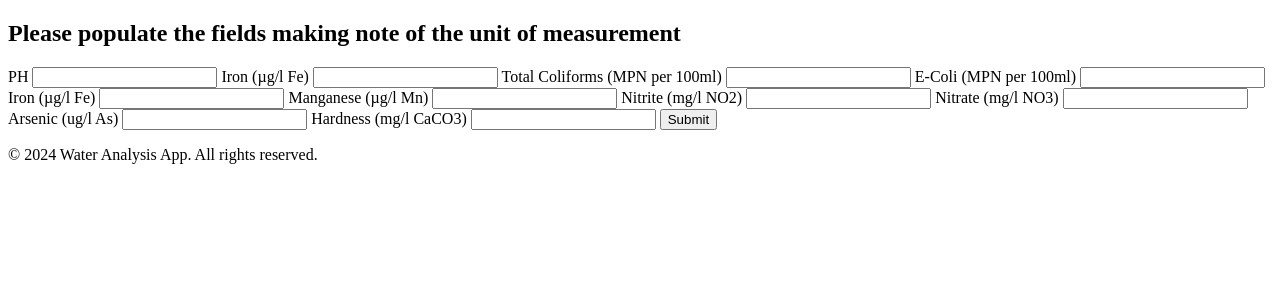
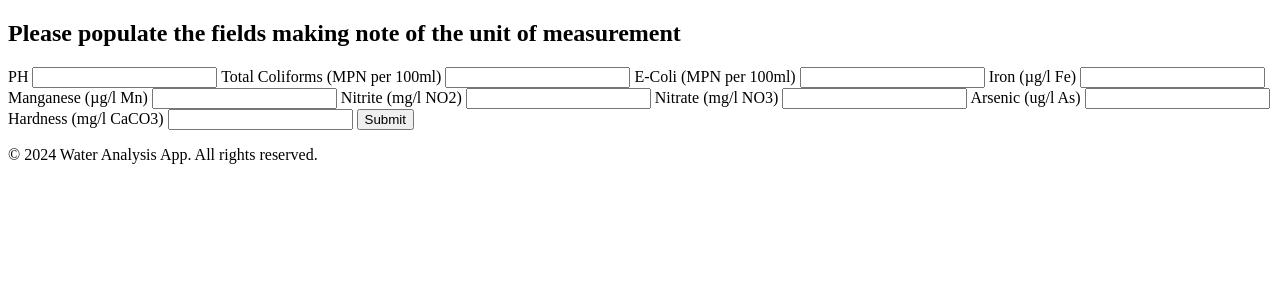
Before and after one commit to FocusCK/water_analysis, a Flask app: page /analyze in a window 1280 px wide. Shown: the part 26-326 px from the top of the page. Run offline with Flask 3, Linux system fonts and the light colour scheme.

Commit message:
Update form.html

```diff
--- a/templates/form.html
+++ b/templates/form.html
@@ -7,9 +7,6 @@
 <form action="{{ url_for('analyze') }}" method="'POST">
     <label for="ph">PH</label>
     <input type="number" name="ph" id="ph" required>
-
-    <label for="iron">Iron (µg/l Fe)</label>
-    <input type="number" name="iron" id="iron">
 
     <label for="total-coliforms">Total Coliforms (MPN per 100ml)</label>
     <input type="number" name="total-coliforms" id="total-coliforms">
```
